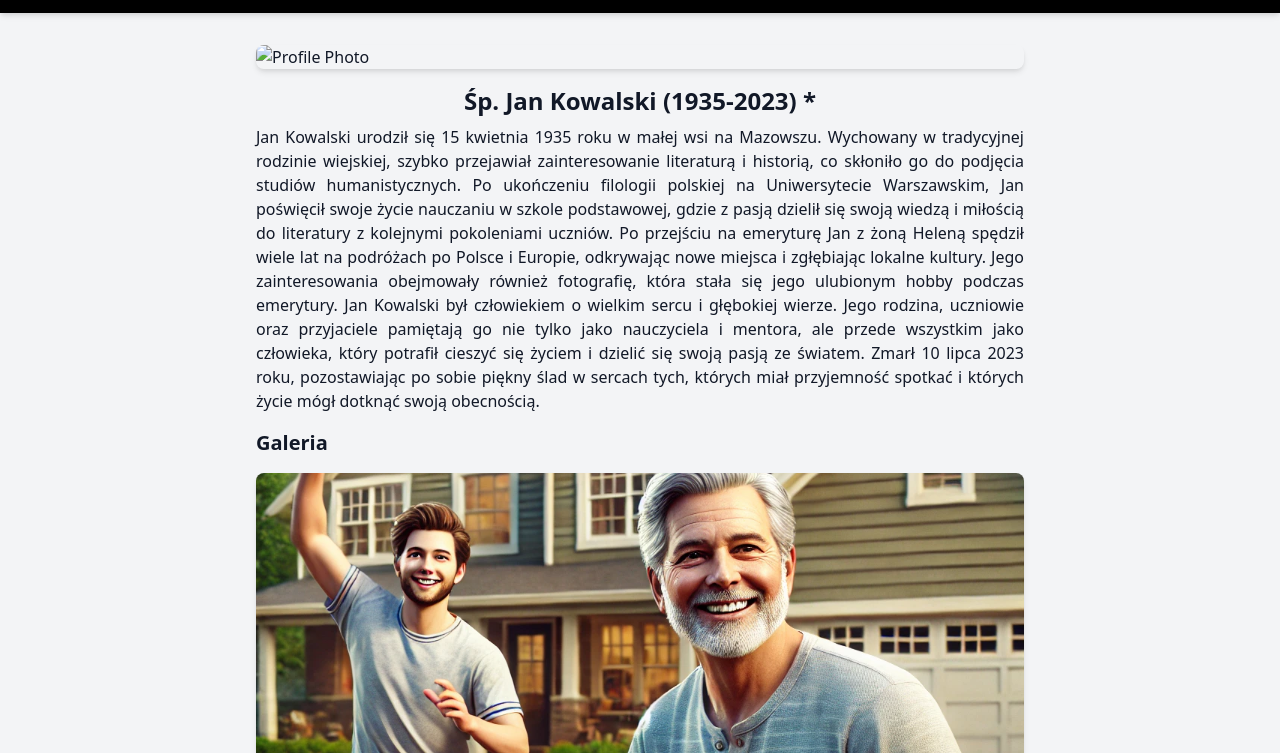
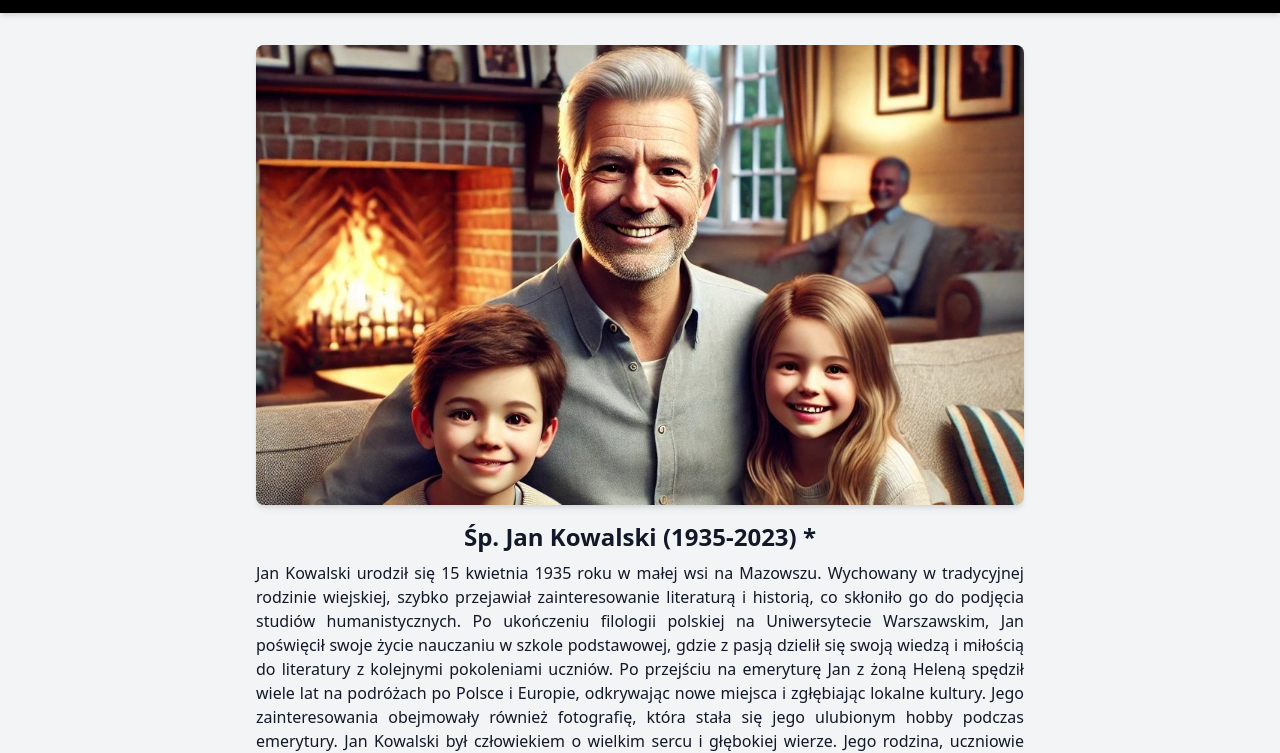
Before and after one commit to kamilsocha/demo, a plain HTML site: page index.html in a window 1280 px wide. Shown: the part 47-800 px from the top of the page. Drawn offline with nearby package versions, Linux system fonts and the light colour scheme; the site is published under a folder, as on GitHub Pages, so addresses that start at the root find nothing.

Commit message:
fix: wrong img path

```diff
--- a/index.html
+++ b/index.html
@@ -24,7 +24,7 @@
 
   <main class="min-h-screen mx-auto my-4 md:my-8 px-4 flex flex-col items-center max-width">
     <section class="w-full flex flex-col items-center">
-      <img src="/images/2.jpg" alt="Profile Photo" class="w-full object-cover object-center rounded-lg mb-4 shadow-md" style="max-height: 460px;">
+      <img src="images/2.jpg" alt="Profile Photo" class="w-full object-cover object-center rounded-lg mb-4 shadow-md" style="max-height: 460px;">
       <div class="text-center">
         <h2 class="text-2xl font-bold mb-2">Śp. Jan Kowalski (1935-2023) *</h2>
         <p class="text-justify">Jan Kowalski urodził się 15 kwietnia 1935 roku w małej wsi na Mazowszu. Wychowany w tradycyjnej rodzinie wiejskiej, szybko przejawiał zainteresowanie literaturą i historią, co skłoniło go do podjęcia studiów humanistycznych. Po ukończeniu filologii polskiej na Uniwersytecie Warszawskim, Jan poświęcił swoje życie nauczaniu w szkole podstawowej, gdzie z pasją dzielił się swoją wiedzą i miłością do literatury z kolejnymi pokoleniami uczniów.
```
